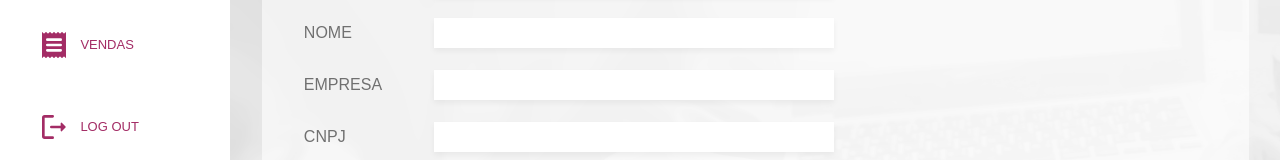
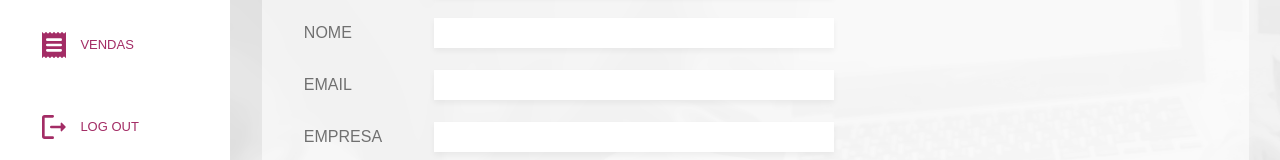
Before and after one commit to felipeLima29/salesBuddyWeb, a React app in the folder frontend/: page /usersList/editUser/1 in a window 1280 px wide. Shown: the part 177-337 px from the top of the page. Built offline with nearby package versions, Linux system fonts and the light colour scheme; no server answers; the HTML template or start-up script is replaced by a standard one.

Commit message:
feat: Retornando mensagem de erro para usuário.

```diff
--- a/frontend/src/pages/editUser.jsx
+++ b/frontend/src/pages/editUser.jsx
@@ -16,6 +16,7 @@ function EditUser() {
         id: '',
         usuario: '',
         nome: '',
+        email: '',
         empresa: '',
         cnpj: ''
     });
@@ -29,6 +30,7 @@ function EditUser() {
             const findUser = {
                 usuario: user.usuario,
                 nome: user.nome,
+                email: user.email,
                 empresa: user.empresa,
                 cnpj: user.cnpj
             };
@@ -36,6 +38,7 @@ function EditUser() {
             setFormData({
                 usuario: findUser.usuario,
                 nome: findUser.nome,
+                email: findUser.email,
                 empresa: findUser.empresa,
                 cnpj: findUser.cnpj
             })
@@ -48,6 +51,7 @@ function EditUser() {
         if (
             !isNull(formData.usuario) ||
             !isNull(formData.nome) ||
+            !isNull(formData.email) ||
             !isNull(formData.empresa) ||
             !isNull(formData.cnpj)
         ) {
@@ -59,6 +63,7 @@ function EditUser() {
             toast.success('Usuário atualizado com sucesso!');
             console.log(response.data);
         } catch (error) {
+            toast.error(error.response.data.message);
             error.body;
         }
 
@@ -97,6 +102,14 @@ function EditUser() {
                             onChange={handleChange}
                         />
                     </div>
+                    <div className="divAddUser">
+                        <label htmlFor="NOME" className="txViewInfo">EMAIL</label>
+                        <InputAddUser
+                            name='email'
+                            value={formData.email}
+                            onChange={handleChange}
+                        />
+                    </div>
                     <div className='divAddUser'>
                         <label htmlFor="EMPRESA" className='txViewInfo'>EMPRESA</label>
                         <InputAddUser
```
Also changed, not shown: 1 other file (tests, documents, lock files or other folders).
